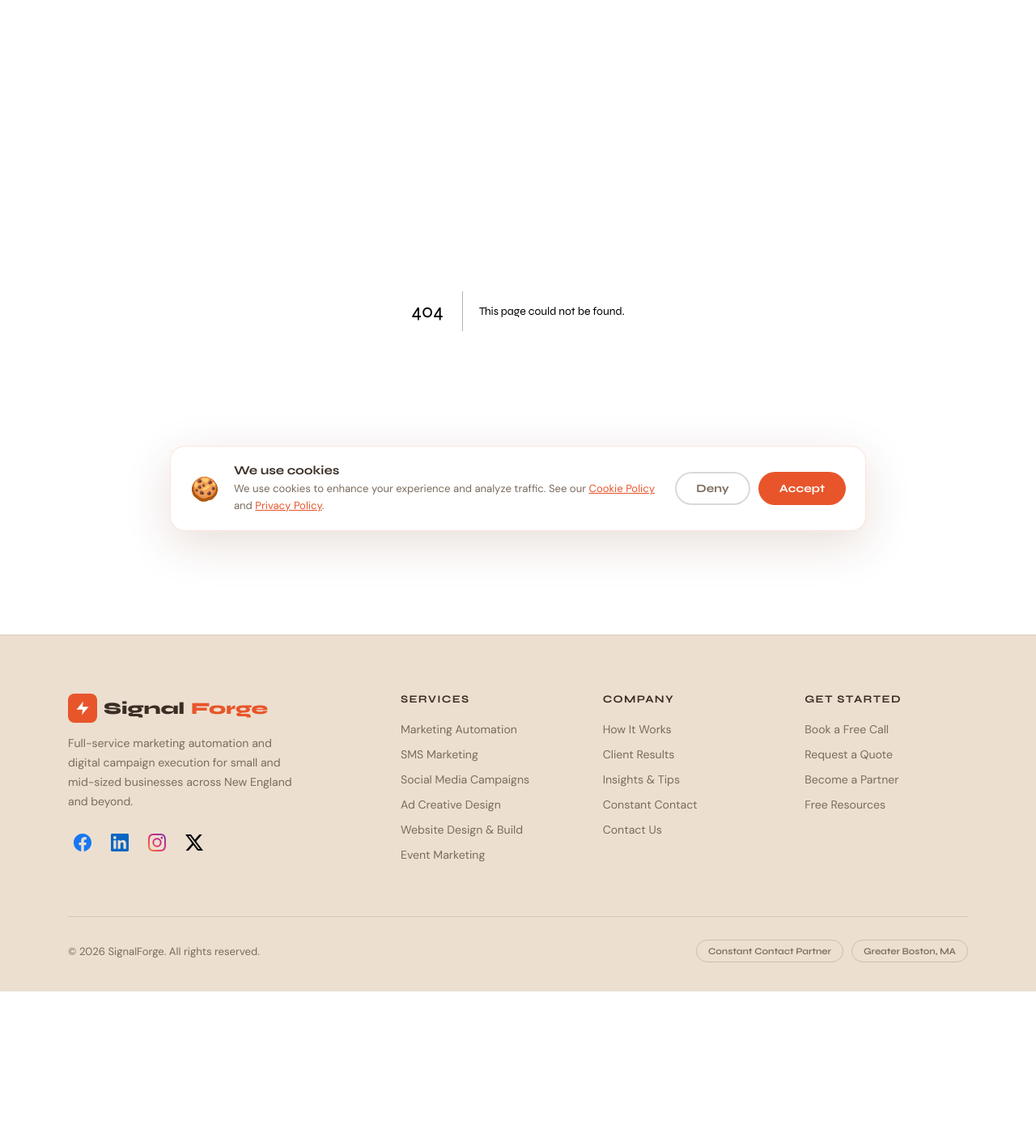
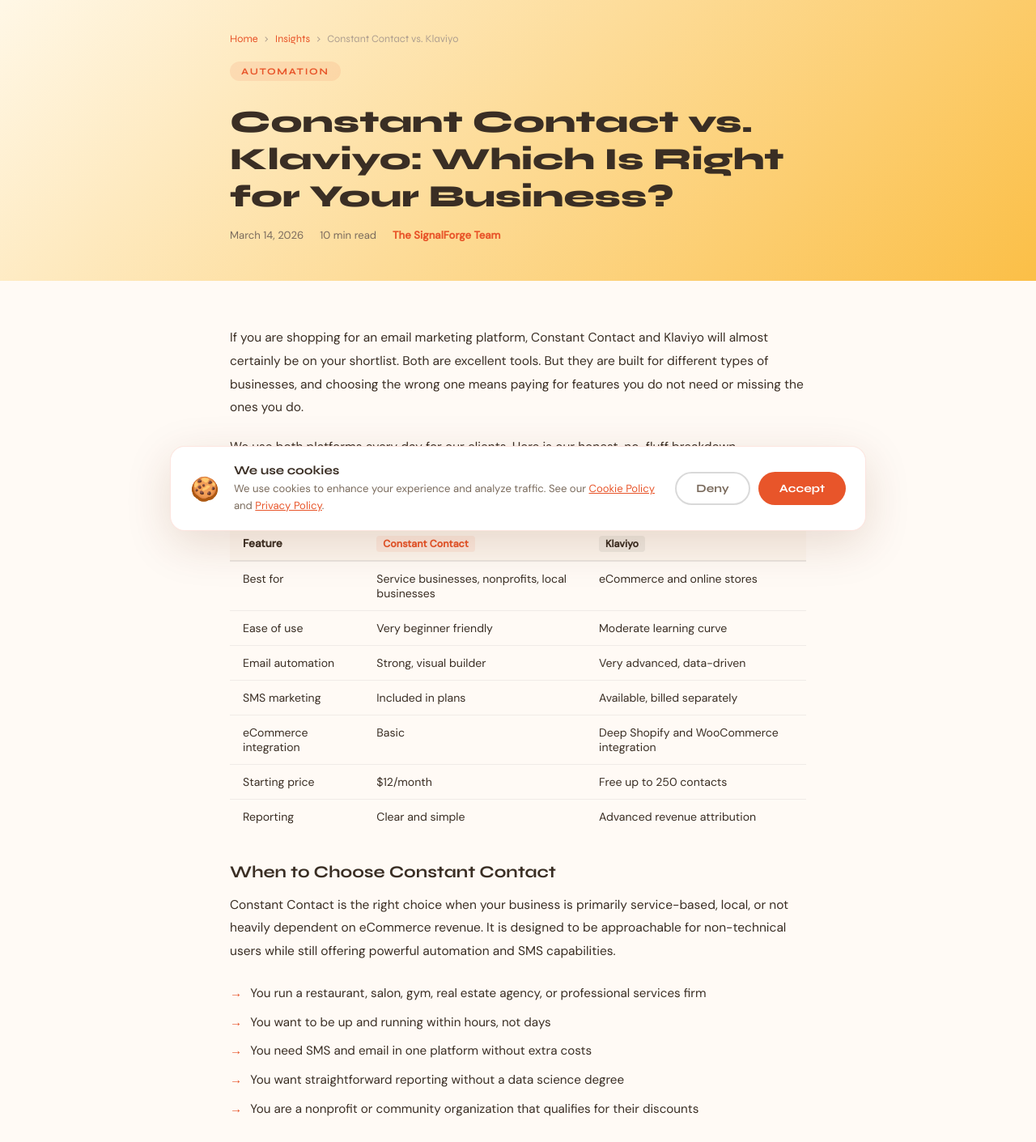
Before and after one commit to halojumper/SignalForge, a Next.js app: page /insights/constant-contact-vs-klaviyo in a window 1280 px wide. Before the commit this address had no page. Shown: the part 120-1531 px from the top of the page at 81% size. Before the commit the page ends 1345 px from the top, so only its background shows below. Built offline with nearby package versions, Linux system fonts and the light colour scheme.

Commit message:
Create page.tsx
Add Constant Contact vs Klaviyo article

```diff
--- /dev/null
+++ b/app/insights/constant-contact-vs-klaviyo/page.tsx
@@ -0,0 +1,128 @@
+import type { Metadata } from 'next';
+import Link from 'next/link';
+
+export const metadata: Metadata = {
+  title: 'Constant Contact vs. Klaviyo: Which Is Right for Your Business? | SignalForge',
+  description: 'An honest, side-by-side breakdown of two leading platforms from a team that uses both every day.',
+};
+
+export default function ConstantContactVsKlaviyo() {
+  return (
+    <>
+      <style>{`
+        .article-body p { font-size:0.97rem; line-height:1.85; color:var(--text); margin-bottom:20px; }
+        .article-body h2 { font-family:Syne,sans-serif; font-size:1.3rem; font-weight:700; color:var(--text); margin:36px 0 14px; }
+        .article-body ul { margin:0 0 20px 0; padding:0; list-style:none; }
+        .article-body ul li { font-size:0.95rem; line-height:1.7; color:var(--text); padding:5px 0; display:flex; gap:10px; }
+        .article-body ul li span { color:var(--coral); font-weight:700; flex-shrink:0; }
+        .article-tip { background:rgba(232,85,42,0.06); border-left:3px solid var(--coral); border-radius:0 12px 12px 0; padding:16px 20px; margin:24px 0; }
+        .article-tip p { margin:0 !important; font-size:0.92rem !important; }
+        .compare-table { width:100%; border-collapse:collapse; margin:24px 0; }
+        .compare-table th { background:var(--sand); fontFamily:Syne,sans-serif; font-size:0.85rem; font-weight:700; padding:12px 16px; text-align:left; border-bottom:2px solid rgba(0,0,0,0.08); }
+        .compare-table td { padding:12px 16px; font-size:0.88rem; border-bottom:1px solid rgba(0,0,0,0.06); vertical-align:top; }
+        .compare-table tr:last-child td { border-bottom:none; }
+        .tag-cc { background:rgba(232,85,42,0.08); color:var(--coral); padding:2px 8px; border-radius:4px; font-size:0.78rem; font-weight:700; }
+        .tag-kl { background:rgba(0,0,0,0.06); color:var(--text); padding:2px 8px; border-radius:4px; font-size:0.78rem; font-weight:700; }
+      `}</style>
+
+      <div style={{background:'linear-gradient(135deg,#fff8e8,#fbbf47)',padding:'56px 0 48px'}}>
+        <div className="container" style={{maxWidth:760}}>
+          <div className="breadcrumb">
+            <Link href="/">Home</Link><span>&#8250;</span>
+            <Link href="/insights">Insights</Link><span>&#8250;</span>
+            <span>Constant Contact vs. Klaviyo</span>
+          </div>
+          <div style={{marginTop:20}}>
+            <span className="section-label">Automation</span>
+            <h1 style={{fontSize:'clamp(1.6rem,3.5vw,2.4rem)',fontWeight:800,color:'var(--text)',lineHeight:1.2,margin:'12px 0 16px'}}>
+              Constant Contact vs. Klaviyo: Which Is Right for Your Business?
+            </h1>
+            <div style={{display:'flex',gap:20,alignItems:'center',flexWrap:'wrap'}}>
+              <span style={{fontSize:'0.82rem',color:'var(--warm-gray)'}}>March 14, 2026</span>
+              <span style={{fontSize:'0.82rem',color:'var(--warm-gray)'}}>10 min read</span>
+              <span style={{fontSize:'0.82rem',fontWeight:700,color:'var(--coral)'}}>The SignalForge Team</span>
+            </div>
+          </div>
+        </div>
+      </div>
+
+      <div style={{background:'var(--cream)',padding:'56px 0 72px'}}>
+        <div className="container article-body" style={{maxWidth:760}}>
+
+          <p>If you are shopping for an email marketing platform, Constant Contact and Klaviyo will almost certainly be on your shortlist. Both are excellent tools. But they are built for different types of businesses, and choosing the wrong one means paying for features you do not need or missing the ones you do.</p>
+
+          <p>We use both platforms every day for our clients. Here is our honest, no-fluff breakdown.</p>
+
+          <h2>The Quick Summary</h2>
+          <table className="compare-table">
+            <thead>
+              <tr>
+                <th>Feature</th>
+                <th><span className="tag-cc">Constant Contact</span></th>
+                <th><span className="tag-kl">Klaviyo</span></th>
+              </tr>
+            </thead>
+            <tbody>
+              <tr><td>Best for</td><td>Service businesses, nonprofits, local businesses</td><td>eCommerce and online stores</td></tr>
+              <tr><td>Ease of use</td><td>Very beginner friendly</td><td>Moderate learning curve</td></tr>
+              <tr><td>Email automation</td><td>Strong, visual builder</td><td>Very advanced, data-driven</td></tr>
+              <tr><td>SMS marketing</td><td>Included in plans</td><td>Available, billed separately</td></tr>
+              <tr><td>eCommerce integration</td><td>Basic</td><td>Deep Shopify and WooCommerce integration</td></tr>
+              <tr><td>Starting price</td><td>$12/month</td><td>Free up to 250 contacts</td></tr>
+              <tr><td>Reporting</td><td>Clear and simple</td><td>Advanced revenue attribution</td></tr>
+            </tbody>
+          </table>
+
+          <h2>When to Choose Constant Contact</h2>
+          <p>Constant Contact is the right choice when your business is primarily service-based, local, or not heavily dependent on eCommerce revenue. It is designed to be approachable for non-technical users while still offering powerful automation and SMS capabilities.</p>
+          <ul>
+            <li><span>&#8594;</span>You run a restaurant, salon, gym, real estate agency, or professional services firm</li>
+            <li><span>&#8594;</span>You want to be up and running within hours, not days</li>
+            <li><span>&#8594;</span>You need SMS and email in one platform without extra costs</li>
+            <li><span>&#8594;</span>You want straightforward reporting without a data science degree</li>
+            <li><span>&#8594;</span>You are a nonprofit or community organization that qualifies for their discounts</li>
+          </ul>
+          <div className="article-tip">
+            <p>As an authorized Constant Contact partner, SignalForge can get you set up with full onboarding support included at no extra cost.</p>
+          </div>
+
+          <h2>When to Choose Klaviyo</h2>
+          <p>Klaviyo is purpose-built for eCommerce. If you run an online store on Shopify, WooCommerce, or a similar platform, Klaviyo is in a different league when it comes to revenue attribution, abandoned cart flows, and purchase behavior segmentation.</p>
+          <ul>
+            <li><span>&#8594;</span>You run an online store with significant transaction volume</li>
+            <li><span>&#8594;</span>You want to trigger emails based on purchase history and browsing behavior</li>
+            <li><span>&#8594;</span>You need deep integration with Shopify or WooCommerce</li>
+            <li><span>&#8594;</span>You have a technical team or agency that can manage the platform</li>
+            <li><span>&#8594;</span>Revenue attribution and per-campaign ROI tracking is critical for you</li>
+          </ul>
+
+          <h2>Pricing Compared</h2>
+          <p>Constant Contact starts at $12 per month for up to 500 contacts and scales from there. Klaviyo offers a free plan for up to 250 contacts but pricing scales quickly — 1,000 contacts costs $45 per month, and 10,000 contacts runs $150 per month.</p>
+          <p>For most small service businesses, Constant Contact offers more value per dollar. For eCommerce businesses doing meaningful revenue, Klaviyo typically pays for itself through better automation and attribution.</p>
+          <div className="article-tip">
+            <p>If you are unsure which platform is right for you, book a free call with our team. We will ask the right questions and give you a straight answer — no upsell.</p>
+          </div>
+
+          <h2>The Bottom Line</h2>
+          <p>Both platforms are excellent. The choice comes down to your business model. If you sell services or run a local business, Constant Contact is almost certainly the better fit. If you run an online store, Klaviyo is worth the investment.</p>
+          <p>At SignalForge we are an authorized Constant Contact partner and we work with Klaviyo clients as well. Whoever you choose, we can handle the full setup, strategy, and ongoing management so you can focus on running your business.</p>
+
+          <div style={{marginTop:40,paddingTop:32,borderTop:'1px solid rgba(0,0,0,0.08)',display:'flex',gap:16,flexWrap:'wrap'}}>
+            <Link href="/constant-contact" className="btn btn-primary">Learn About Our CC Partnership</Link>
+            <Link href="/contact" className="btn btn-outline">Book a Free Call</Link>
+          </div>
+
+          <div style={{marginTop:48,paddingTop:32,borderTop:'1px solid rgba(0,0,0,0.08)'}}>
+            <div style={{fontFamily:'Syne,sans-serif',fontSize:'0.8rem',fontWeight:700,textTransform:'uppercase',letterSpacing:'0.1em',color:'var(--mid-gray)',marginBottom:16}}>More Articles</div>
+            <div style={{display:'flex',flexDirection:'column',gap:12}}>
+              <Link href="/insights/automation-workflows" style={{fontSize:'0.92rem',color:'var(--coral)',fontWeight:600}}>The 5 Automation Workflows Every Small Business Should Have Running Today &#8594;</Link>
+              <Link href="/insights/sms-vs-email" style={{fontSize:'0.92rem',color:'var(--coral)',fontWeight:600}}>Why SMS Outperforms Email for Flash Sales &#8594;</Link>
+              <Link href="/insights/pre-event-email-sequence" style={{fontSize:'0.92rem',color:'var(--coral)',fontWeight:600}}>The Pre-Event Email Sequence That Fills Seats Every Time &#8594;</Link>
+            </div>
+          </div>
+
+        </div>
+      </div>
+    </>
+  );
+}
```
